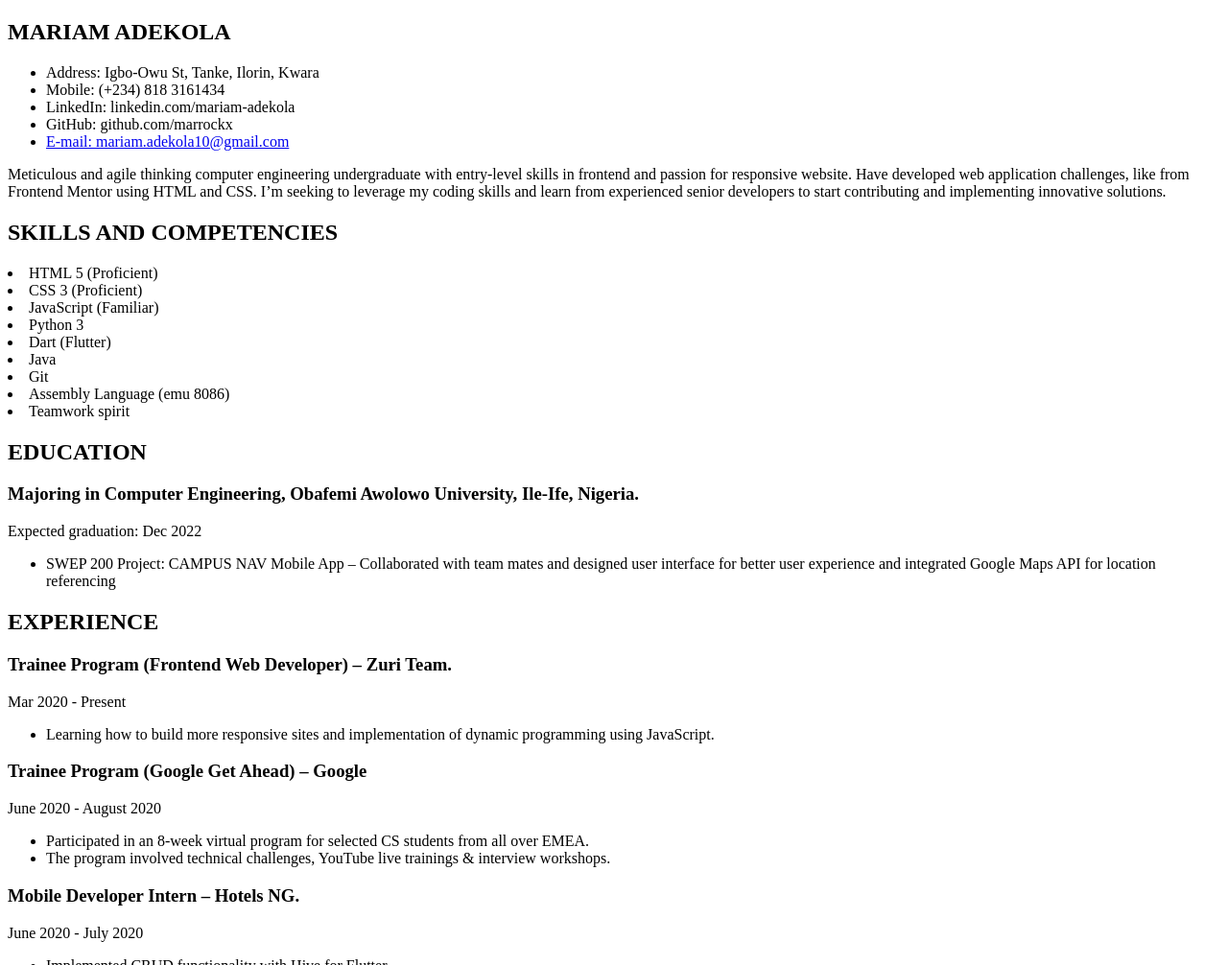
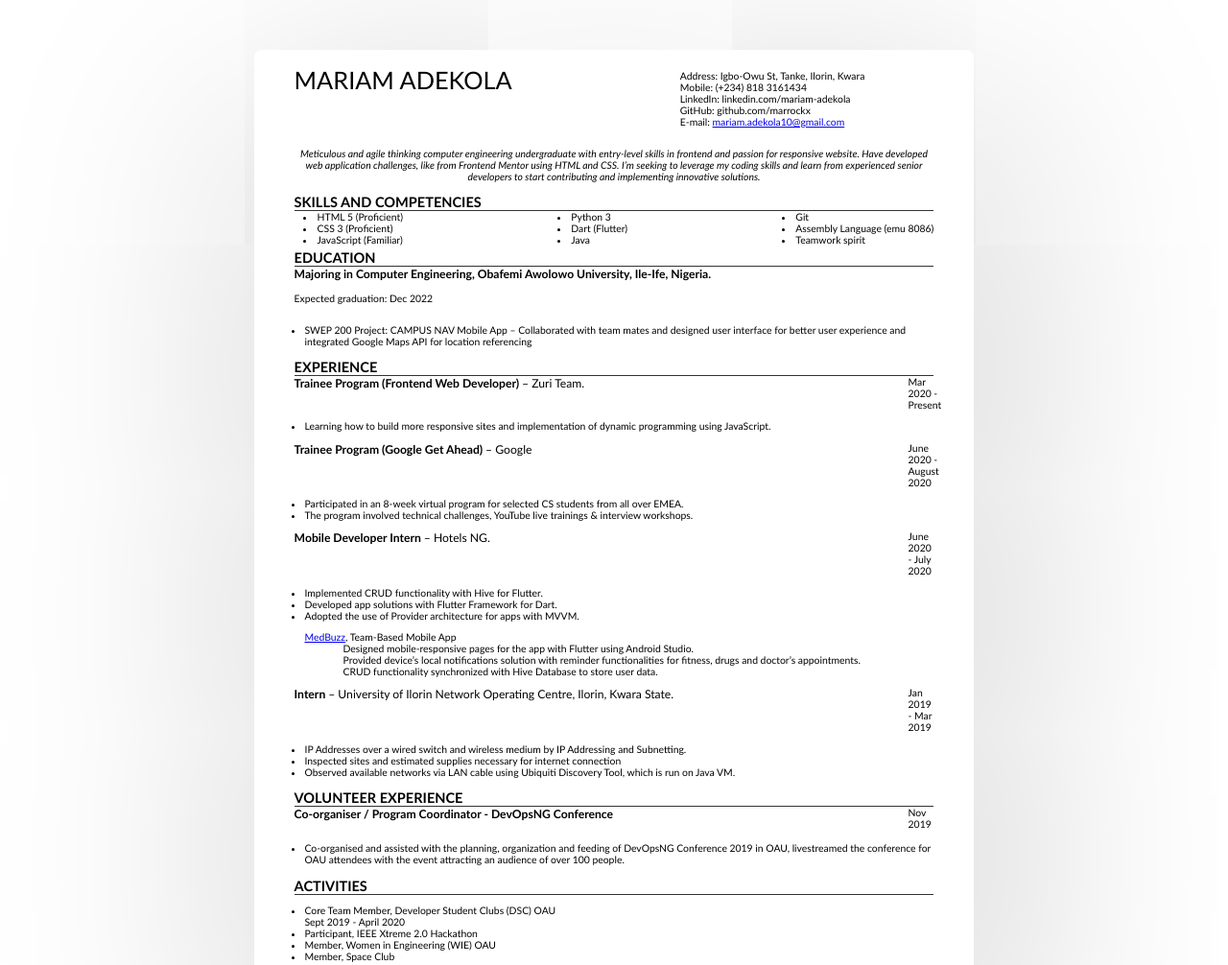
Before and after one commit to Marrockx/my-cv-portfolio, a plain HTML site: page index.html in a window 1280 px wide. Shown: the top 1006 px of the page at 96% size. Drawn offline with Linux system fonts and the light colour scheme.

Commit message:
update code style

```diff
--- a/css/style.css
+++ b/css/style.css
@@ -0,0 +1,89 @@
+// STYLES
+
+* {
+  padding: 0;
+  margin: 0;
+  outline: 0;
+}
+
+body {
+  font-family: Calibri, Source-Sans-Pro, Helvetica, sans-serif;
+  font-size: 0.65em;
+  margin: 5em auto;
+}
+
+.container {
+  padding: 1em 4em;
+  border-radius: 8px;
+  box-shadow: 1em 8em 28em 2em #ccc;
+  margin: auto;
+  width: 75%;
+  max-width: 750px;
+  box-sizing: border-box;
+}
+
+header section#bio {
+  display: flex;
+  justify-content: space-between;
+}
+
+header section#bio div.name {
+  font-size: 1.625em;
+  font-weight: normal;
+}
+
+div.name h1 {
+  font-weight: 500;
+  margin-top: 0.36rem;
+}
+
+header section#bio .contact ul {
+  list-style: none;
+  margin-right: 4.5rem;
+}
+
+header #objective p {
+  font-style: italic;
+  text-align: center;
+}
+
+h2.sub-heading {
+  font-size: 1.4em;
+  border-bottom: 1px solid #333;
+  margin-bottom: 0;
+}
+
+main section#skills .section-group {
+  display: flex;
+  justify-content: space-between;
+  margin-bottom: -0.5rem;
+  margin-left: 0.6rem;
+}
+
+.section-group .section-item .section-item-head {
+  display: flex;
+  justify-content: space-between;
+}
+
+div.section-item h3.section-item-heading span.company {
+  font-weight: 400;
+}
+
+h3.section-item-heading {
+  /* background-color: #eee; */
+  margin-top: 0;
+  z-index: 200;
+  width: 50vw;
+}
+
+#experience h3.section-item-heading {
+  margin-bottom: -4em;
+}
+
+/* .section-item-head {
+  background-color: #eee;
+} */
+
+div .section-item .section-item-points {
+  margin-left: -2.8em;
+}
--- a/index.html
+++ b/index.html
@@ -5,6 +5,7 @@
     <meta http-equiv="X-UA-Compatible" content="IE=edge" />
     <meta name="viewport" content="width=device-width, initial-scale=1.0" />
     <title>My CV Portfolio</title>
+    <link rel="stylesheet" type="text/css" href="css/style.css">
   </head>
   <body>
     <div class="container">
@@ -24,13 +25,14 @@
               <li>LinkedIn: linkedin.com/mariam-adekola</li>
               <li>GitHub: github.com/marrockx</li>
               <li>
-                <a href="mailto:mariam.adekola10@gmail.com"
-                  >E-mail: mariam.adekola10@gmail.com</a
+                E-mail: <a href="mailto:mariam.adekola10@gmail.com"
+                  >mariam.adekola10@gmail.com</a
                 >
               </li>
             </ul>
           </div>
-          <div id="objective">
+        </section>
+        <div id="objective">
             <p>
               Meticulous and agile thinking computer engineering undergraduate
               with entry-level skills in frontend and passion for responsive
@@ -39,8 +41,7 @@
               coding skills and learn from experienced senior developers to
               start contributing and implementing innovative solutions.
             </p>
-          </div>
-        </section>
+        </div>
       </header>
 
       <main>
@@ -93,7 +94,7 @@
                 <div class="section-item">
                     <div class="section-item-head">
                         <div class="section-item-head-group">
-                            <h3 class="section-item-heading">Trainee Program (Frontend Web Developer) – Zuri Team.</h3>
+                            <h3 class="section-item-heading">Trainee Program (Frontend Web Developer) <span class="company">– Zuri Team.</span></h3>
                             <div class=""><p></p></div>
                         </div>
                         <div class="section-item-date">
@@ -110,7 +111,7 @@
                 <div class="section-item">
                     <div class="section-item-head">
                         <div class="section-item-head-group">
-                            <h3 class="section-item-heading">Trainee Program (Google Get Ahead) – Google </h3>
+                            <h3 class="section-item-heading">Trainee Program (Google Get Ahead) <span class="company">– Google</span></h3>
                             <div class=""><p></p></div>
                         </div>
                         <div class="section-item-date">
@@ -128,7 +129,7 @@
                 <div class="section-item">
                     <div class="section-item-head">
                         <div class="section-item-head-group">
-                            <h3 class="section-item-heading">Mobile Developer Intern – Hotels NG.</h3>
+                            <h3 class="section-item-heading">Mobile Developer Intern <span class="company">– Hotels NG.</span></h3>
                             <div class=""><p></p></div>
                         </div>
                         <div class="section-item-date">
@@ -141,7 +142,7 @@
                             <li>Developed app solutions with Flutter Framework for Dart.</li>
                             <li>Adopted the use of Provider architecture for apps with MVVM.</li>
                             <dl>
-                                <dt><a>MedBuzz</a>, Team-Based Mobile App</dt>
+                                <dt><a href="https://github.com/Marrockx/mobileforce-medbuzz">MedBuzz</a>, Team-Based Mobile App</dt>
     <dd>Designed mobile-responsive pages for the app with Flutter using Android Studio.</dd>
     <dd>Provided device’s local notifications solution with reminder functionalities for fitness, drugs and doctor’s appointments.</dd>
     <dd>CRUD functionality synchronized with Hive Database to store user data.</dd>
@@ -152,7 +153,7 @@
                 <div class="section-item">
                     <div class="section-item-head">
                         <div class="section-item-head-group">
-                            <h3 class="section-item-heading">Intern – University of Ilorin Network Operating Centre, Ilorin, Kwara State.</h3>
+                            <h3 class="section-item-heading">Intern <span class="company">– University of Ilorin Network Operating Centre, Ilorin, Kwara State.</span></h3>
                             <div class=""><p></p></div>
                         </div>
                         <div class="section-item-date">
```
